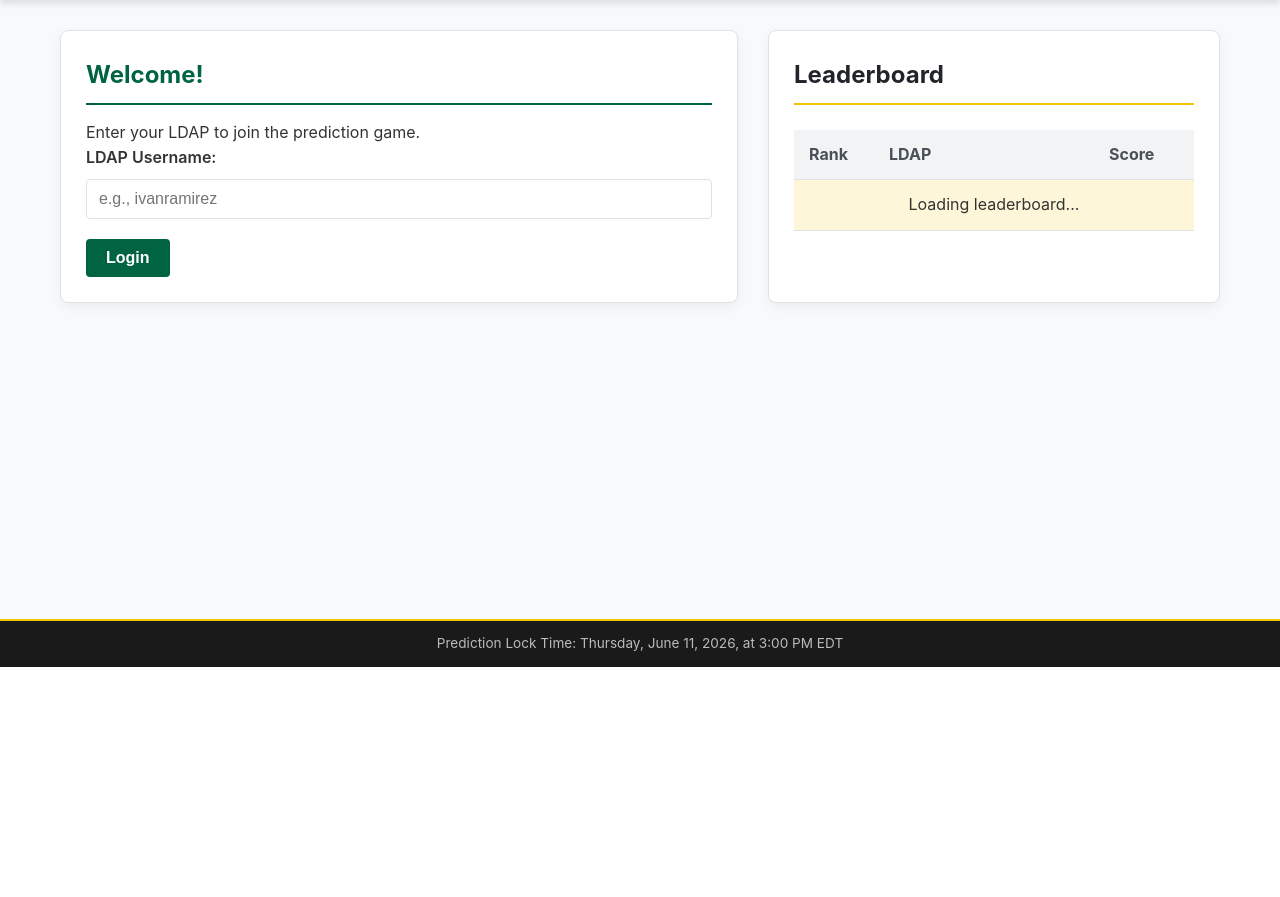
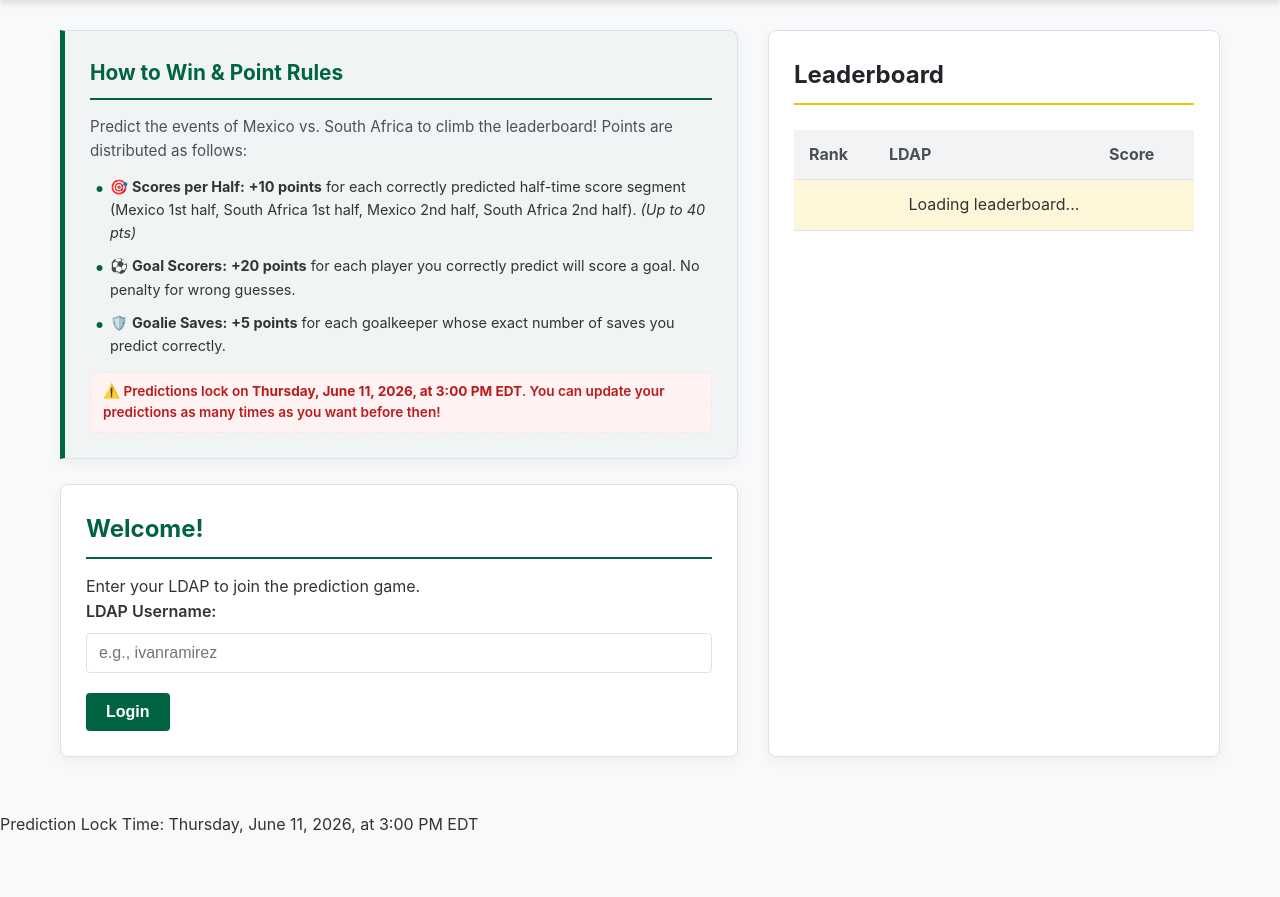
Before and after one commit to jlivanramirez7/TMEGFIFAkickoff, a Python web app: template templates/index.html in a window 1280 px wide. Shown: the part 133-1030 px from the top of the page. Before the commit the page ends 800 px from the top, so only its background shows below. Run offline with Jinja, Linux system fonts and the light colour scheme; the template is opened without the code that fills it, so the values that code supplies are empty.

Commit message:
Add Point Rules panel and player positions / goalie string badges

```diff
--- a/static/app.js
+++ b/static/app.js
@@ -164,10 +164,9 @@ document.addEventListener("DOMContentLoaded", () => {
             const div = document.createElement("div");
             div.className = "checklist-item";
             div.innerHTML = `
-                <input type="checkbox" id="${id}" value="${player}" name="goal_scorers">
-                <label for="${id}">${player}</label>
+                <input type="checkbox" id="${id}" value="${player.name}" name="goal_scorers">
+                <label for="${id}">${player.name} <span class="badge position-badge">${player.position}</span></label>
             `;
-            // Make label click behave well
             container.appendChild(div);
         });
     }
@@ -179,8 +178,8 @@ document.addEventListener("DOMContentLoaded", () => {
             const div = document.createElement("div");
             div.className = "goalie-save-row";
             div.innerHTML = `
-                <span>${goalie}</span>
-                <input type="number" id="${id}" name="save-${goalie}" min="0" value="0" class="saves-input">
+                <span>${goalie.name} <span class="badge goalie-badge">${goalie.string}</span></span>
+                <input type="number" id="${id}" name="save-${goalie.name}" min="0" value="0" class="saves-input">
             `;
             container.appendChild(div);
         });
--- a/static/style.css
+++ b/static/style.css
@@ -422,17 +422,87 @@ tbody tr:nth-child(3) {
     font-size: 0.9rem;
 }
 
-/* Footer */
-footer {
-    position: fixed;
-    bottom: 0;
-    left: 0;
+/* Badges for Player Positions & Goalie Strings */
+.badge {
+    font-size: 0.75rem;
+    padding: 2px 8px;
+    border-radius: 12px;
+    margin-left: 6px;
+    display: inline-block;
+    vertical-align: middle;
+    font-weight: 600;
+    text-transform: uppercase;
+    letter-spacing: 0.5px;
+}
+
+.position-badge {
+    background-color: #e2e8f0;
+    color: #4a5568;
+}
+
+.goalie-badge {
+    background-color: #fef3c7;
+    color: #d97706;
+}
+
+/* Rules & How to Win Panel styling */
+.rules-card {
+    background-color: rgba(0, 99, 65, 0.03) !important;
+    border-left: 5px solid var(--primary-color) !important;
+    border-top-left-radius: 0;
+    border-bottom-left-radius: 0;
+}
+
+.rules-card h2 {
+    color: var(--primary-color);
+    border-bottom-color: var(--primary-color);
+    font-size: 1.3rem;
+}
+
+.rules-intro {
+    font-size: 0.95rem;
+    color: #495057;
+    margin-bottom: 12px;
+}
+
+.rules-list {
+    padding-left: 0;
+    list-style: none;
+}
+
+.rules-list li {
+    margin-bottom: 10px;
+    font-size: 0.9rem;
+    position: relative;
+    padding-left: 20px;
+}
+
+.rules-list li::before {
+    content: "•";
+    color: var(--primary-color);
+    font-weight: bold;
+    font-size: 1.2rem;
+    position: absolute;
+    left: 5px;
+    top: -2px;
+}
+
+.rules-lock {
+    font-size: 0.85rem;
+    color: #b91c1c;
+    font-weight: 600;
+    margin-top: 15px;
+    background-color: #fef2f2;
+    padding: 8px 12px;
+    border-radius: 4px;
+    border: 1px dashed #fee2e2;
+}
+
+/* Adjustments for labels containing badges */
+.checklist-item label {
+    display: flex;
+    align-items: center;
+    justify-content: space-between;
     width: 100%;
-    background-color: var(--dark-color);
-    color: #bbb;
-    text-align: center;
-    padding: 12px;
-    font-size: 0.85rem;
-    border-top: 2px solid var(--secondary-color);
-    z-index: 1000;
+    cursor: pointer;
 }
--- a/templates/index.html
+++ b/templates/index.html
@@ -15,6 +15,18 @@
     <main class="container">
         <!-- Left Side: Interactive Area (Login / Predictions) -->
         <section class="interactive-panel">
+
+            <!-- How to Win & Rules Card -->
+            <div class="card rules-card">
+                <h2>How to Win & Point Rules</h2>
+                <p class="rules-intro">Predict the events of Mexico vs. South Africa to climb the leaderboard! Points are distributed as follows:</p>
+                <ul class="rules-list">
+                    <li>🎯 <strong>Scores per Half:</strong> <strong>+10 points</strong> for each correctly predicted half-time score segment (Mexico 1st half, South Africa 1st half, Mexico 2nd half, South Africa 2nd half). <em>(Up to 40 pts)</em></li>
+                    <li>⚽ <strong>Goal Scorers:</strong> <strong>+20 points</strong> for each player you correctly predict will score a goal. No penalty for wrong guesses.</li>
+                    <li>🛡️ <strong>Goalie Saves:</strong> <strong>+5 points</strong> for each goalkeeper whose exact number of saves you predict correctly.</li>
+                </ul>
+                <p class="rules-lock">⚠️ Predictions lock on <strong>Thursday, June 11, 2026, at 3:00 PM EDT</strong>. You can update your predictions as many times as you want before then!</p>
+            </div>
 
             <!-- Login View -->
             <div id="login-view" class="card">
```
Also changed, not shown: app.py (+41 -13 lines), static/admin.js (+4 -4 lines).
